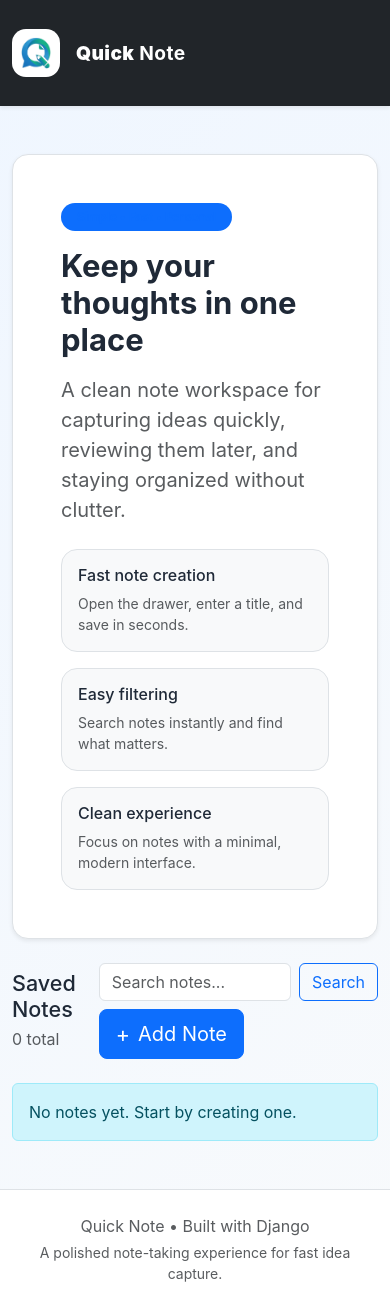
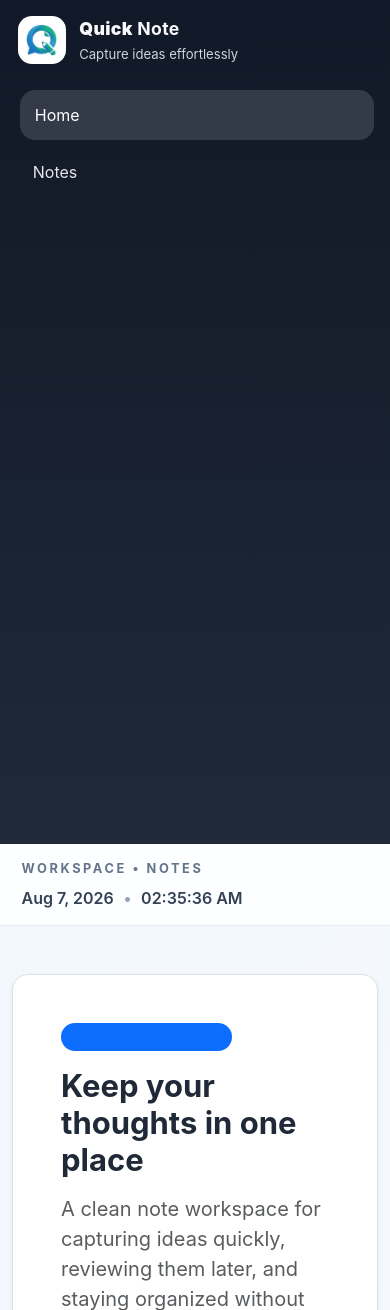
Before and after one commit to Paban-Bhandari/notes_app, a Django app: page / in a window 390 px wide. Shown: the top 1310 px of the page. Before the commit the page ends 1282 px from the top, so only its background shows below. Run offline with Django 5.2, Linux system fonts and the light colour scheme; data that the repository does not hold is empty.

Commit message:
replaced navbar with side bar and add a simple utility bar wth current time and date

```diff
--- a/note/static/script.js
+++ b/note/static/script.js
@@ -1,5 +1,4 @@
 document.addEventListener('DOMContentLoaded', () => {
-	// Auto-focus the title input when the compose form is present or when the add-note modal opens
 	const titleInput = document.querySelector('.note-form input[name="title"]');
 	if (titleInput) titleInput.focus();
 
@@ -11,17 +10,25 @@ document.addEventListener('DOMContentLoaded', () => {
 		});
 	}
 
-	// Initialize collapsible excerpts
+	const dateEl = document.getElementById('current-date');
+	const timeEl = document.getElementById('current-time');
+	if (dateEl && timeEl) {
+		const updateClock = () => {
+			const now = new Date();
+			dateEl.textContent = now.toLocaleDateString(undefined, { month: 'short', day: 'numeric', year: 'numeric' });
+			timeEl.textContent = now.toLocaleTimeString([], { hour: '2-digit', minute: '2-digit', second: '2-digit' });
+		};
+
+		updateClock();
+		setInterval(updateClock, 1000);
+	}
+
 	function initExcerpts() {
 		document.querySelectorAll('.excerpt').forEach((excerpt) => {
-			// remove existing control if re-initializing
 			if (excerpt.nextElementSibling && excerpt.nextElementSibling.classList && excerpt.nextElementSibling.classList.contains('read-more')) {
 				excerpt.nextElementSibling.remove();
 			}
 
-			const computed = window.getComputedStyle(excerpt);
-			const lineClamp = computed.getPropertyValue('-webkit-line-clamp');
-			// if clamped (or content overflows), add a control
 			if (excerpt.scrollHeight > excerpt.clientHeight + 4) {
 				const btn = document.createElement('button');
 				btn.type = 'button';
@@ -38,7 +45,6 @@ document.addEventListener('DOMContentLoaded', () => {
 
 	initExcerpts();
 
-	// Async search: fetch same page and replace notes-list
 	const searchForm = document.querySelector('.search-form');
 	if (searchForm) {
 		searchForm.addEventListener('submit', async (e) => {
@@ -66,7 +72,6 @@ document.addEventListener('DOMContentLoaded', () => {
 		});
 	}
 });
-
 
 function renderNotes(notes) {
 	if (!notes || notes.length === 0) return '<p class="empty-state">No notes yet. Start by creating one.</p>';
--- a/note/static/style.css
+++ b/note/static/style.css
@@ -3,6 +3,107 @@ body {
     background: linear-gradient(135deg, #eff6ff 0%, #f8fafc 100%);
     margin: 0;
     color: #1f2937;
+}
+
+.app-shell {
+    display: flex;
+    min-height: 100vh;
+    overflow: hidden;
+}
+
+.sidebar {
+    width: 280px;
+    flex-shrink: 0;
+    background: linear-gradient(180deg, #111827 0%, #1f2937 100%);
+    color: #f9fafb;
+    padding: 1.5rem 1.1rem;
+    display: flex;
+    flex-direction: column;
+    gap: 1.6rem;
+    position: sticky;
+    top: 0;
+    height: 100vh;
+    overflow-y: auto;
+}
+
+.sidebar__brand {
+    display: flex;
+    align-items: center;
+    gap: 0.85rem;
+    text-decoration: none;
+    color: inherit;
+}
+
+.sidebar__subtitle {
+    display: block;
+    font-size: 0.82rem;
+    color: #cbd5e1;
+    margin-top: 0.15rem;
+}
+
+.sidebar__nav {
+    display: flex;
+    flex-direction: column;
+    gap: 0.5rem;
+}
+
+.sidebar__link {
+    color: #e5e7eb;
+    text-decoration: none;
+    padding: 0.8rem 0.95rem;
+    border-radius: 0.95rem;
+    transition: background-color 0.2s ease, transform 0.2s ease;
+}
+
+.sidebar__link:hover,
+.sidebar__link.active {
+    background: rgba(255, 255, 255, 0.14);
+    color: white;
+    transform: translateX(2px);
+}
+
+.page-content {
+    flex: 1;
+    display: flex;
+    flex-direction: column;
+    min-width: 0;
+    overflow-y: auto;
+}
+
+.utility-bar {
+    display: flex;
+    align-items: center;
+    justify-content: space-between;
+    padding: 0.95rem 1.35rem;
+    background: rgba(255, 255, 255, 0.8);
+    backdrop-filter: blur(10px);
+    border-bottom: 1px solid rgba(148, 163, 184, 0.18);
+}
+
+.utility-bar__label {
+    font-size: 0.8rem;
+    text-transform: uppercase;
+    letter-spacing: 0.2em;
+    color: #64748b;
+    font-weight: 700;
+}
+
+.utility-bar__clock {
+    display: flex;
+    align-items: center;
+    gap: 0.6rem;
+    font-weight: 600;
+    color: #334155;
+}
+
+.utility-bar__divider {
+    color: #94a3b8;
+}
+
+.main-area {
+    flex: 1;
+    display: flex;
+    flex-direction: column;
 }
 
 .hero-card,
@@ -26,9 +127,10 @@ body {
 }
 
 .logo-text {
-    font-size: 1.2rem;
+    font-size: 1.1rem;
     font-weight: 700;
     letter-spacing: 0.02em;
+    display: block;
 }
 
 .eyebrow {
@@ -71,16 +173,22 @@ body {
 
 .footer {
     color: #6b7280;
+    margin-top: auto;
 }
 
 @media (max-width: 768px) {
-    .navbar .container {
+    .app-shell {
+        flex-direction: column;
+    }
+
+    .sidebar {
+        width: 100%;
+        padding: 1rem 1.1rem;
+    }
+
+    .utility-bar {
         flex-direction: column;
         align-items: flex-start;
-        gap: 0.75rem;
-    }
-
-    .navbar-text {
-        display: none !important;
+        gap: 0.45rem;
     }
 }
--- a/note/templates/base.html
+++ b/note/templates/base.html
@@ -9,11 +9,23 @@
     <title>{% block title %}Notes App{% endblock %}</title>
 </head>
 <body>
-    {% include "partials/navbar.html" %}
-    {% block content %}
-
-    {% endblock %}
-    {% include "partials/footer.html" %}
+    <div class="app-shell">
+        {% include "partials/navbar.html" %}
+        <div class="page-content">
+            <div class="utility-bar">
+                <div class="utility-bar__label">Workspace • Notes</div>
+                <div class="utility-bar__clock">
+                    <span id="current-date"></span>
+                    <span class="utility-bar__divider">•</span>
+                    <span id="current-time"></span>
+                </div>
+            </div>
+            <main class="main-area">
+                {% block content %}{% endblock %}
+                {% include "partials/footer.html" %}
+            </main>
+        </div>
+    </div>
     <script src="https://cdn.jsdelivr.net/npm/bootstrap@5.3.2/dist/js/bootstrap.bundle.min.js"></script>
     <script src="{% static 'script.js' %}"></script>
 </body>
--- a/note/templates/partials/navbar.html
+++ b/note/templates/partials/navbar.html
@@ -1,12 +1,15 @@
 {% load static %}
-<nav class="navbar navbar-expand-lg navbar-dark bg-dark shadow-sm">
-    <div class="container py-3">
-        <a class="navbar-brand d-flex align-items-center gap-3" href="/">
-            <img src="{% static 'images/logo.png' %}" alt="Quick Note logo" class="logo-image">
+<nav class="sidebar" aria-label="Sidebar navigation">
+    <a class="sidebar__brand" href="/">
+        <img src="{% static 'images/logo.png' %}" alt="Quick Note logo" class="logo-image">
+        <span>
             <span class="logo-text"><strong>Quick</strong> Note</span>
-        </a>
-        <div class="navbar-text d-none d-lg-block text-white-50 ms-auto">
-            Capture ideas effortlessly
-        </div>
+            <span class="sidebar__subtitle">Capture ideas effortlessly</span>
+        </span>
+    </a>
+
+    <div class="sidebar__nav">
+        <a class="sidebar__link active" href="/">Home</a>
+        <a class="sidebar__link" href="/">Notes</a>
     </div>
 </nav>
```
